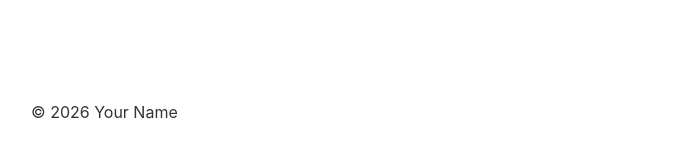
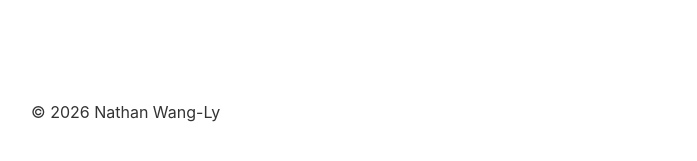
Before and after one commit to nathanwangly/nathanwangly.github.io, a Jekyll site: the page built from index.md, in a window 1280 px wide. Shown: the part 517-678 px from the top of the page, without its empty margins (284-981 px from the left). Built offline with Jekyll 4.4.1, drawn with Linux system fonts in a browser that asks for light colours.

Commit message:
Update config file

```diff
--- a/_config.yml
+++ b/_config.yml
@@ -1,10 +1,9 @@
-title: Your Name
-email: your@email.com
-description: Personal website and blog.
+title: Nathan Wang-Ly
+email: nathanwangly@gmail.com
+description: Personal website
 baseurl: ""
-url: "https://yourusername.github.io"
+url: "https://nathanwangly.github.io"
 
 # Build settings
-remote_theme: pages-themes/minimal@v0.2.0 # A pre-built minimalist starter
 plugins:
   - jekyll-feed
```
